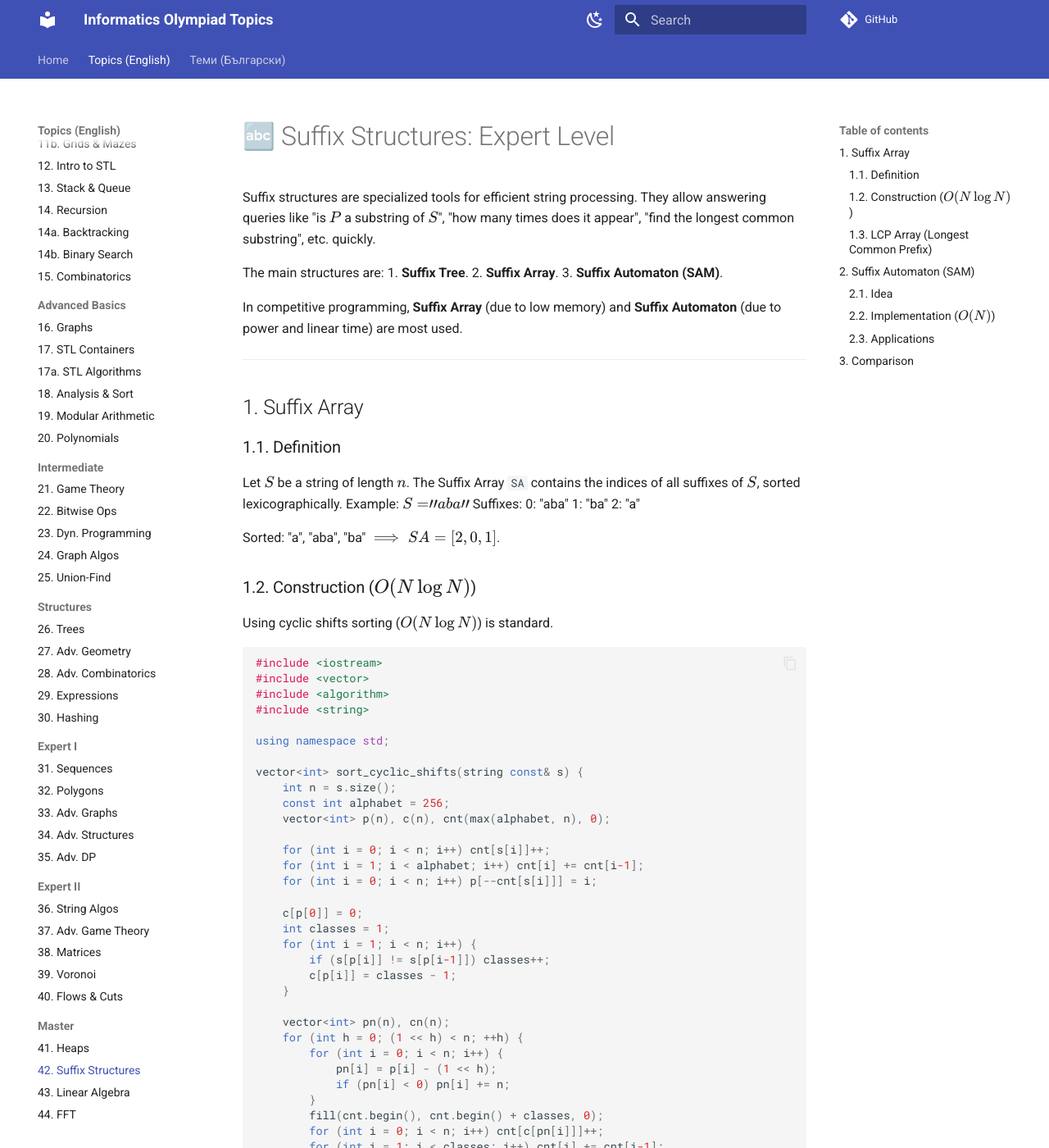
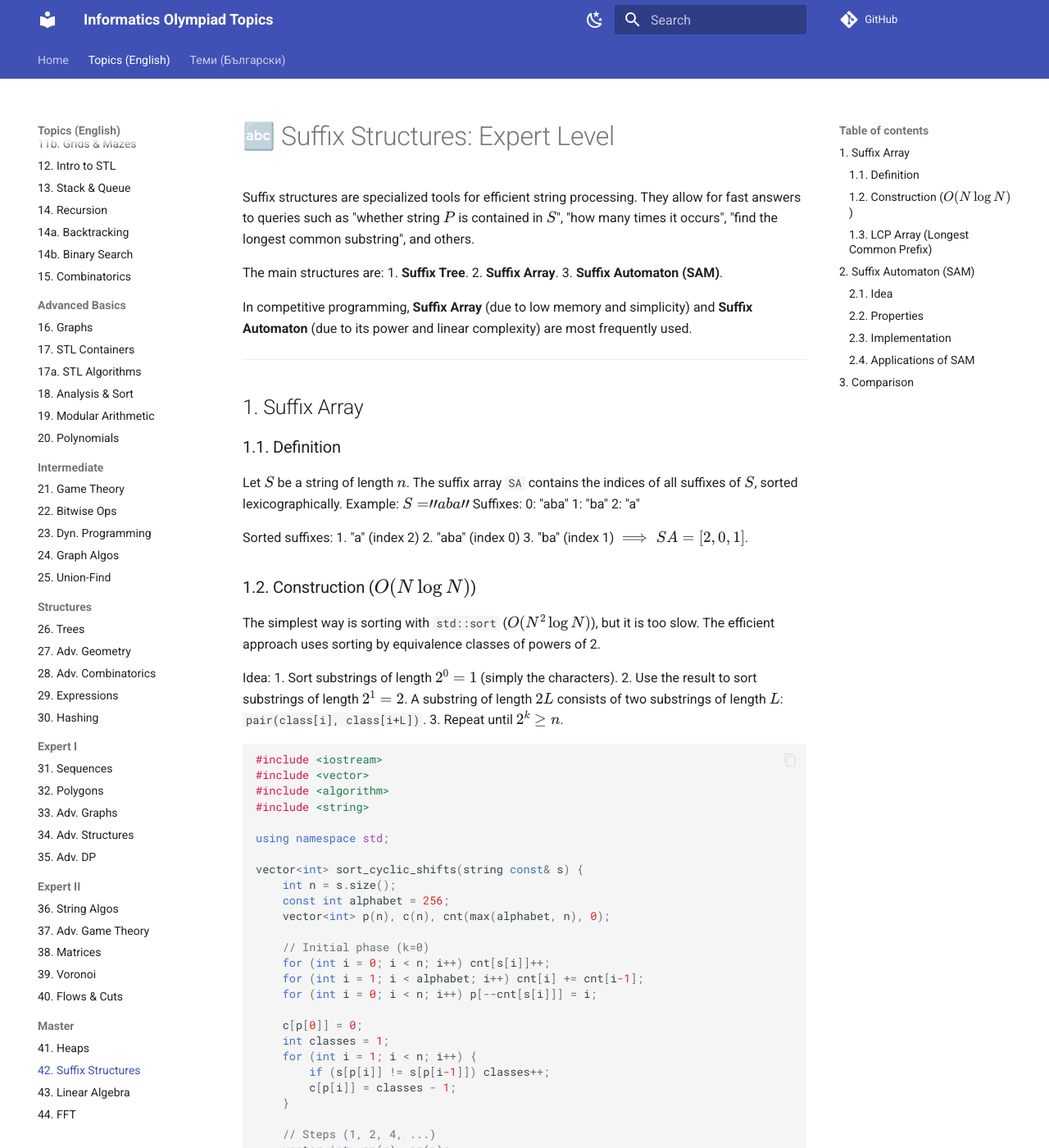
Before and after one commit to KadirYazadzhi/Informatics-Olympiad-Topics, an MkDocs documentation site: the page built from docs/EN/42_Suffix_Structures.md, in a window 1280 px wide and 1400 px high. Shown: the whole window at 82% size. Built offline with MkDocs 1.6.1 and Material for MkDocs 9.7.7, drawn with Linux system fonts in a browser that asks for light colours; comment, search, counter and statistics services are not loaded; some of the changed text lies outside the part shown.

Commit message:
docs: literal translation of Topic 42 from BG to EN

````diff
--- a/docs/EN/42_Suffix_Structures.md
+++ b/docs/EN/42_Suffix_Structures.md
@@ -1,30 +1,39 @@
 # 🔤 Suffix Structures: Expert Level
 
-Suffix structures are specialized tools for efficient string processing. They allow answering queries like "is $P$ a substring of $S$", "how many times does it appear", "find the longest common substring", etc. quickly.
+Suffix structures are specialized tools for efficient string processing. They allow for fast answers to queries such as "whether string $P$ is contained in $S$", "how many times it occurs", "find the longest common substring", and others.
 
 The main structures are:
 1.  **Suffix Tree**.
 2.  **Suffix Array**.
 3.  **Suffix Automaton (SAM)**.
 
-In competitive programming, **Suffix Array** (due to low memory) and **Suffix Automaton** (due to power and linear time) are most used.
+In competitive programming, **Suffix Array** (due to low memory and simplicity) and **Suffix Automaton** (due to its power and linear complexity) are most frequently used.
 
 ---
 
 ## 1. Suffix Array
 
 ### 1.1. Definition
-Let $S$ be a string of length $n$. The Suffix Array `SA` contains the indices of all suffixes of $S$, sorted lexicographically.
+Let $S$ be a string of length $n$. The suffix array `SA` contains the indices of all suffixes of $S$, sorted lexicographically.
 Example: $S = "aba"$
 Suffixes:
 0: "aba"
 1: "ba"
 2: "a"
 
-Sorted: "a", "aba", "ba" $\implies SA = [2, 0, 1]$.
+Sorted suffixes:
+1. "a" (index 2)
+2. "aba" (index 0)
+3. "ba" (index 1)
+$\implies SA = [2, 0, 1]$.
 
 ### 1.2. Construction ($O(N \log N)$)
-Using cyclic shifts sorting ($O(N \log N)$) is standard.
+The simplest way is sorting with `std::sort` ($O(N^2 \log N)$), but it is too slow. The efficient approach uses sorting by equivalence classes of powers of 2.
+
+Idea:
+1.  Sort substrings of length $2^0 = 1$ (simply the characters).
+2.  Use the result to sort substrings of length $2^1 = 2$. A substring of length $2L$ consists of two substrings of length $L$: `pair(class[i], class[i+L])`.
+3.  Repeat until $2^k \ge n$.
 
 ```cpp
 #include <iostream>
@@ -39,6 +48,7 @@ vector<int> sort_cyclic_shifts(string const& s) {
     const int alphabet = 256;
     vector<int> p(n), c(n), cnt(max(alphabet, n), 0);
 
+    // Initial phase (k=0)
     for (int i = 0; i < n; i++) cnt[s[i]]++;
     for (int i = 1; i < alphabet; i++) cnt[i] += cnt[i-1];
     for (int i = 0; i < n; i++) p[--cnt[s[i]]] = i;
@@ -50,12 +60,14 @@ vector<int> sort_cyclic_shifts(string const& s) {
         c[p[i]] = classes - 1;
     }
 
+    // Steps (1, 2, 4, ...)
     vector<int> pn(n), cn(n);
     for (int h = 0; (1 << h) < n; ++h) {
         for (int i = 0; i < n; i++) {
             pn[i] = p[i] - (1 << h);
             if (pn[i] < 0) pn[i] += n;
         }
+
         fill(cnt.begin(), cnt.begin() + classes, 0);
         for (int i = 0; i < n; i++) cnt[c[pn[i]]]++;
         for (int i = 1; i < classes; i++) cnt[i] += cnt[i-1];
@@ -75,36 +87,48 @@ vector<int> sort_cyclic_shifts(string const& s) {
 }
 
 vector<int> suffix_array_construction(string s) {
-    s += "$";
+    s += "$"; // Add terminating character (smallest)
     vector<int> sorted_shifts = sort_cyclic_shifts(s);
-    sorted_shifts.erase(sorted_shifts.begin());
+    sorted_shifts.erase(sorted_shifts.begin()); // Remove '$'
     return sorted_shifts;
 }
 ```
 
 ### 1.3. LCP Array (Longest Common Prefix)
-`LCP[i]` is the length of the longest common prefix between `SA[i]` and `SA[i-1]`.
-It allows solving:
+`LCP[i]` is the length of the longest common prefix between suffixes `SA[i]` and `SA[i-1]`.
+This array allows for solving many tasks. It can be built in $O(N)$ using Kasai's algorithm.
+
+Applications of SA + LCP:
 1.  **Number of distinct substrings**: $\frac{n(n+1)}{2} - \sum LCP[i]$.
-2.  **Longest repeating substring**: $\max(LCP)$.
+2.  **Longest repeated substring**: $\max(LCP)$.
 
 ---
 
 ## 2. Suffix Automaton (SAM)
 
 ### 2.1. Idea
-A DAG that compresses all substrings.
-*   **States**: Equivalence classes of substrings (`endpos`).
-*   **Suffix Links**: Point to the longest suffix in a different class.
+SAM is a directed acyclic graph (DAG) that compresses all substrings of a given string.
+*   **States**: Each node represents a set of substrings that occur at the same positions in $S$ (the so-called `endpos` equivalence).
+*   **Edges**: Transitions upon adding a character.
+*   **Suffix Links**: References to the state corresponding to the longest suffix that is in a different equivalence class.
 
-### 2.2. Implementation ($O(N)$)
+### 2.2. Properties
+*   Number of nodes: at most $2N - 1$.
+*   Number of edges: at most $3N - 4$.
+*   Construction: $O(N)$ (online algorithm).
+
+### 2.3. Implementation
+The structure of a node contains:
+*   `len`: length of the longest substring in this state.
+*   `link`: suffix link.
+*   `next`: map or array for transitions.
 
 ```cpp
 #include <map>
 
 struct State {
     int len, link;
-    std::map<char, int> next;
+    std::map<char, int> next; // Or array next[26]
 };
 
 const int MAXLEN = 100000;
@@ -123,22 +147,28 @@ void sam_extend(char c) {
     int cur = sz++;
     st[cur].len = st[last].len + 1;
     st[cur].next.clear();
+
     int p = last;
+    // Follow suffix links until there is no transition with 'c'
     while (p != -1 && st[p].next.find(c) == st[p].next.end()) {
         st[p].next[c] = cur;
         p = st[p].link;
     }
+
     if (p == -1) {
         st[cur].link = 0;
     } else {
         int q = st[p].next[c];
         if (st[p].len + 1 == st[q].len) {
+            // Easy case: just link
             st[cur].link = q;
         } else {
+            // Cloning
             int clone = sz++;
             st[clone].len = st[p].len + 1;
-            st[clone].next = st[q].next;
+            st[clone].next = st[q].next; // Copy transitions
             st[clone].link = st[q].link;
+
             while (p != -1 && st[p].next[c] == q) {
                 st[p].next[c] = clone;
                 p = st[p].link;
@@ -150,20 +180,20 @@ void sam_extend(char c) {
 }
 ```
 
-### 2.3. Applications
-1.  **Check occurrence**: Follow edges from root. $O(|P|)$.
-2.  **Distinct substrings**: Sum of $(len(u) - len(link(u)))$.
-3.  **K-th Lexicographical Substring**: Count paths in DAG.
+### 2.4. Applications of SAM
 
----
+1.  **Substring occurrence check**: We start from the root and follow the edges. If we cannot make a transition, the string does not occur. Time: $O(|P|)$.
+2.  **Number of distinct substrings**: Each node $u$ (other than the root) corresponds to $len(u) - len(link(u))$ unique substrings. Sum this difference for all nodes.
+3.  **Lexicographically Minimal String Rotation**: We build a SAM for the string $S+S$ and walk $N$ steps along the lexicographically smallest edges.
+4.  **Number of occurrences**: For each node, we can calculate how many times its substrings occur by "pushing" the counters from children to parents in the suffix link tree.
 
 ## 3. Comparison
 
-| Feature | Suffix Array + LCP | Suffix Automaton |
+| Characteristic | Suffix Array + LCP | Suffix Automaton |
 | :--- | :--- | :--- |
-| **Memory** | $O(N)$ (small constant) | $O(N \Sigma)$ or map |
-| **Construction** | $O(N \log N)$ | $O(N)$ |
-| **Complexity** | Moderate | Abstract logic |
-| **Flexibility** | Good for static | Excellent for dynamic |
+| **Memory** | $O(N)$ (small constant, int arrays) | $O(N \Sigma)$ or $O(N)$ with map (larger constant) |
+| **Construction Time** | $O(N \log N)$ or $O(N)$ | $O(N)$ |
+| **Implementation Complexity** | Medium (somewhat confusing) | Short, but abstract |
+| **Flexibility** | Good for static tasks | Excellent, supports dynamic adding |
 
-For contests, use **Suffix Array** if memory is tight ($N=5 \cdot 10^5$), otherwise **SAM** is more powerful.
+For competitions, **Suffix Array** is usually preferred if memory is limited (e.g., 256MB for $N=5 \cdot 10^5$), while **SAM** is more convenient for tasks with many different strings or complex dependencies.
````
